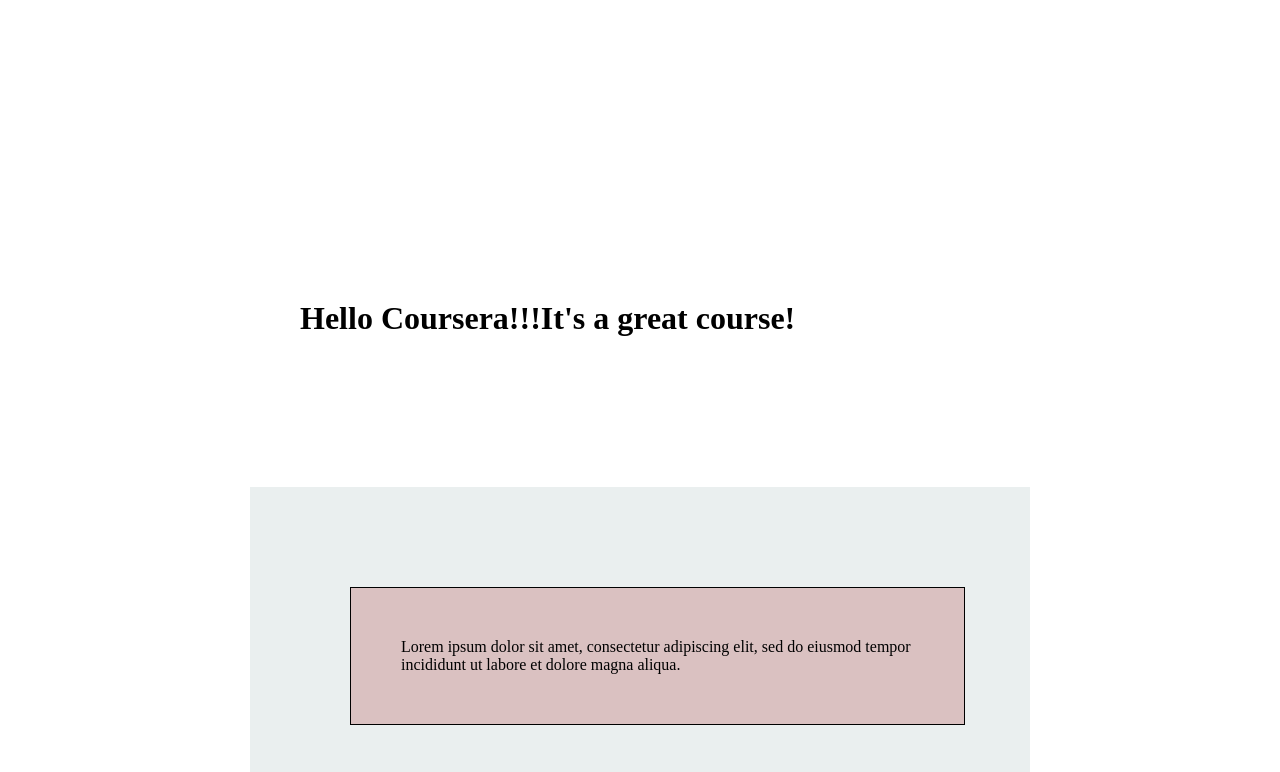
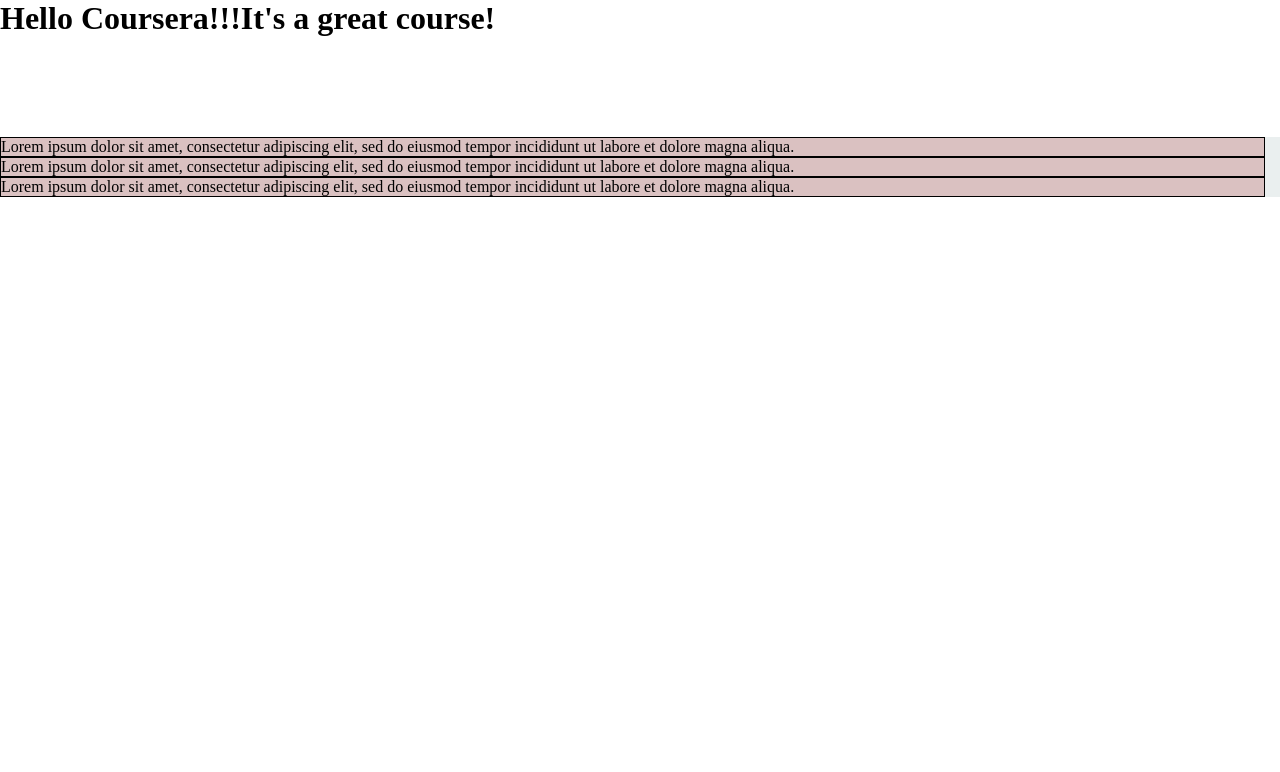
Before and after one commit to olaadebayo/Coursera-test-gh-pages, a website: page index.html in a window 1280 px wide. Shown: the top 772 px of the page. Drawn offline with Linux system fonts and the light colour scheme.

Commit message:
git commit

```diff
--- a/index.html
+++ b/index.html
@@ -8,8 +8,8 @@
 <style>
 	* {
 	box-sizing: border-box;
-	margin: 50px;
-	padding: 50px;
+	margin: 0px;
+	padding: 0px;
 
 h1 {
 	margin-bottom: 100px;
@@ -31,7 +31,7 @@
 }
 
 .row {
-	width: 100;
+	width: 100px;
 }
   /***Desktop***/
 @media (min-width: 992px) {
@@ -122,11 +122,14 @@
 		width: 100%;
 	}
 }
+
 </style>
+
+<h1>Hello Coursera!!!It's a great course!</h1>
 </head>
 <body>
 
-<h1>Hello Coursera!!!It's a great course!</h1>
+
 
 <div id="container">
 	<p id="p1">Lorem ipsum dolor sit amet, consectetur adipiscing elit, sed do eiusmod tempor incididunt ut labore et dolore magna aliqua.</p><p id="p2">Lorem ipsum dolor sit amet, consectetur adipiscing elit, sed do eiusmod tempor incididunt ut labore et dolore magna aliqua.</p>
```
